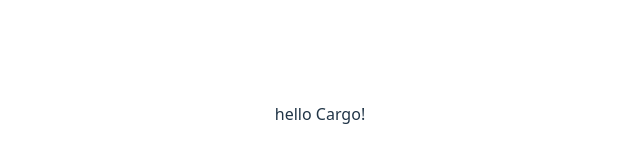
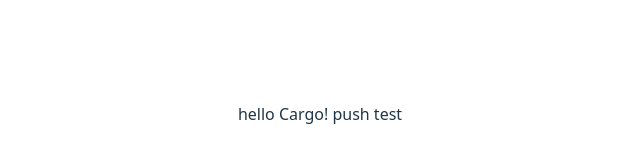
Before and after one commit to PratikPachaghare/cargolink, a React app in the folder Frontend/: page / in a window 1280 px wide. Shown: the part 286-448 px from the top of the page, without its empty margins (320-960 px from the left). Built offline with nearby package versions, Linux system fonts and the light colour scheme; the HTML template or start-up script is replaced by a standard one.

Commit message:
test push requast

```diff
--- a/Frontend/src/App.jsx
+++ b/Frontend/src/App.jsx
@@ -8,7 +8,7 @@
 
   return (
     <>
-      hello Cargo!
+      hello Cargo! push test
     </>
   )
 }
```
